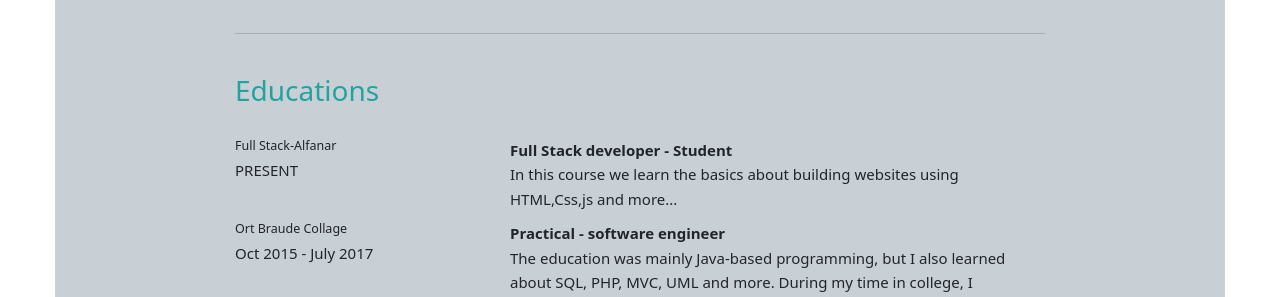
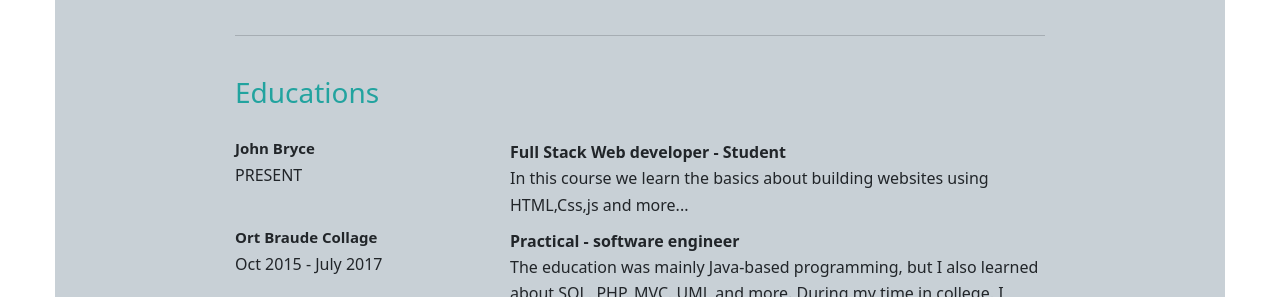
Before and after one commit to HosenNaser/Resume, a plain HTML site: page index.html in a window 1280 px wide. Shown: the part 1600-1897 px from the top of the page. Drawn offline with nearby package versions, Linux system fonts and the light colour scheme.

Commit message:
fixed fonts size

```diff
--- a/css/style.scss
+++ b/css/style.scss
@@ -3,7 +3,7 @@
   margin: 0;
 }
 body {
-  font-size: 15px;
+  font-size: 16px;
   line-height: 1.64;
 }
 
@@ -122,6 +122,7 @@ h3 {
   color: #22a39f;
   margin-bottom: 30px;
 }
+
 .lead {
   text-align: center;
   color: #727878;
--- a/index.html
+++ b/index.html
@@ -76,12 +76,12 @@
         <div>
           <div class="row">
             <div class="col-md-4">
-              <h5>Full Stack-Alfanar</h5>
+              <h4><strong>John Bryce</strong></h4>
               <p>PRESENT</p>
             </div>
             <div class="col-md-8">
               <p>
-                <strong>Full Stack developer - Student</strong>
+                <strong>Full Stack Web developer - Student</strong>
                 <br />
                 In this course we learn the basics about building websites using
                 HTML,Css,js and more...
@@ -90,7 +90,7 @@
           </div>
           <div class="row">
             <div class="col-md-4">
-              <h5>Ort Braude Collage</h5>
+              <h4><strong> Ort Braude Collage</strong></h4>
               <p>Oct 2015 - July 2017</p>
             </div>
             <div class="col-md-8">
```
Also changed, not shown: css/style.css, 1 other file.
